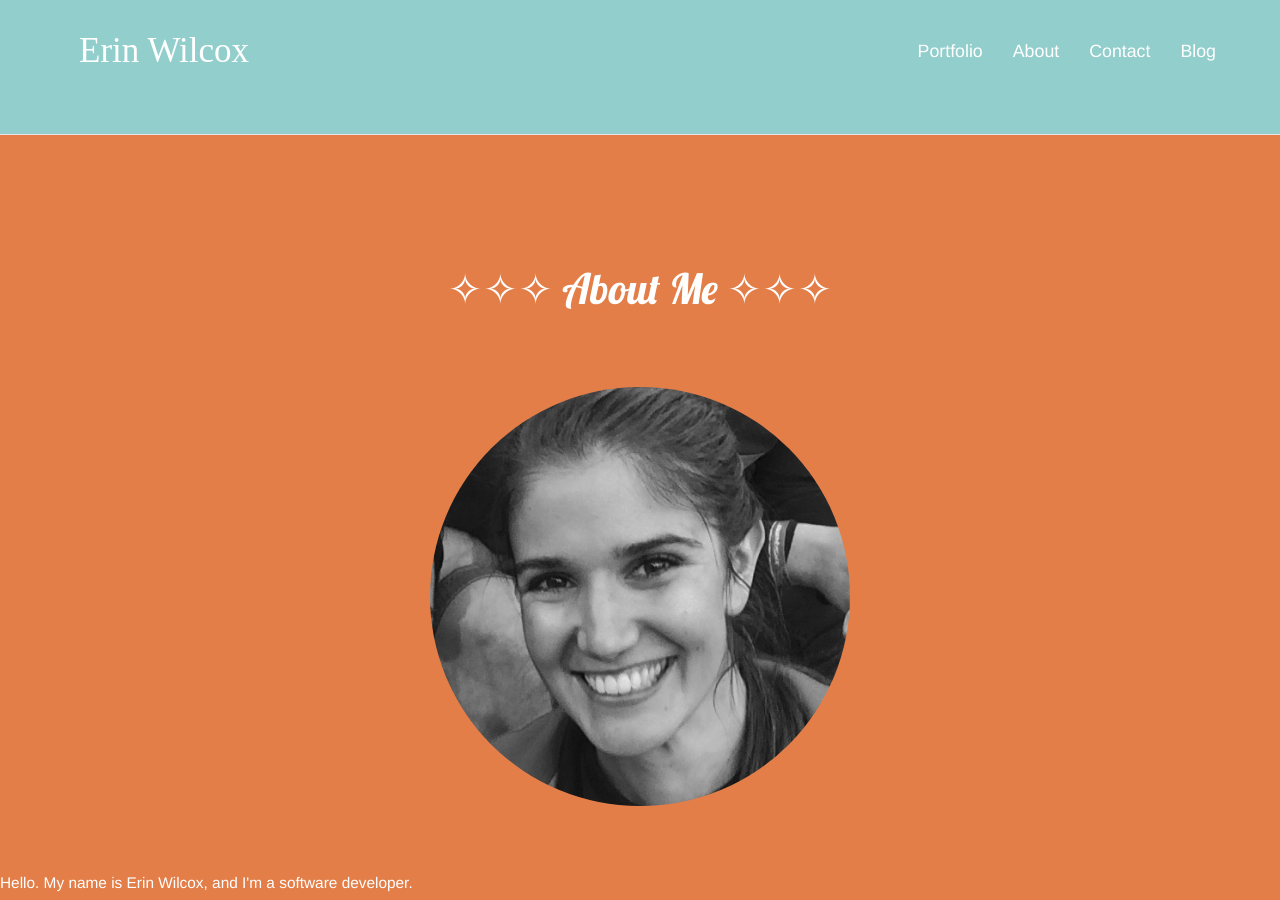
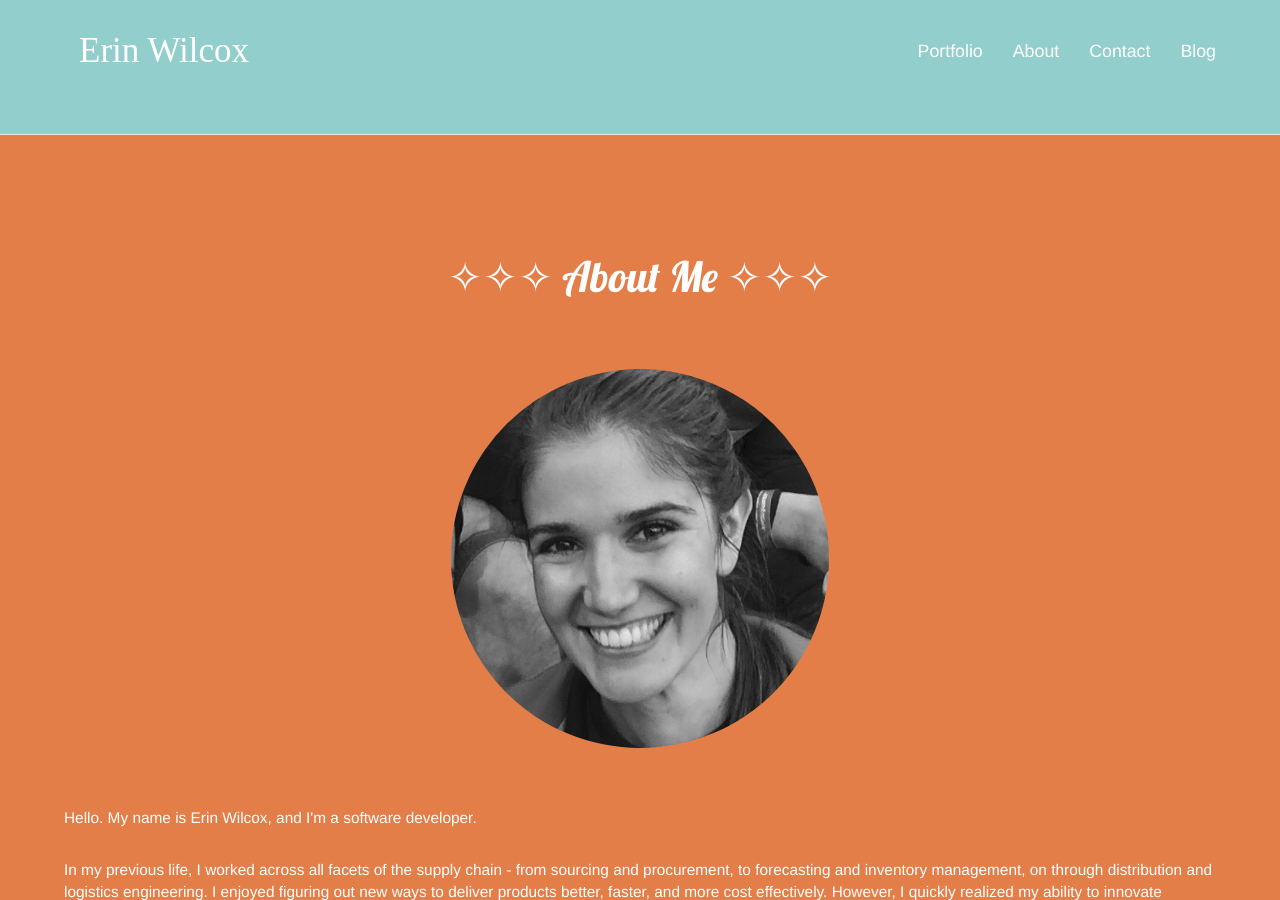
Before and after one commit to brookin8/brookin8.github.io, a Jekyll site: the page built from index.html, in a window 1280 px wide and 900 px high, scrolled down 569 px. Built offline with Jekyll 4.4.1, drawn with Linux system fonts in a browser that asks for light colours; nearby versions of some CDN libraries; some web fonts are replaced.

Commit message:
Working with about me container

```diff
--- a/index.html
+++ b/index.html
@@ -29,7 +29,7 @@
 		</section>
 
 		<section id ="about">
-			<div class ="container" style="background-color:#E37E49;color:white;margin-top:17%;">
+			<div class ="container" style="background-color:#E37E49;color:white;margin-top:17%;margin-left:0;margin-right:0; padding-left:5%; padding-right:5%">
 					<div class="row">
 						<div class = "col-xs-12" style="text-align:center;">
 							<h1 style="text-align:center;font-family: 'Lobster', cursive; padding-top:9%;">&#10023;&#10023;&#10023;  About Me  &#10023;&#10023;&#10023;</h1>
```
